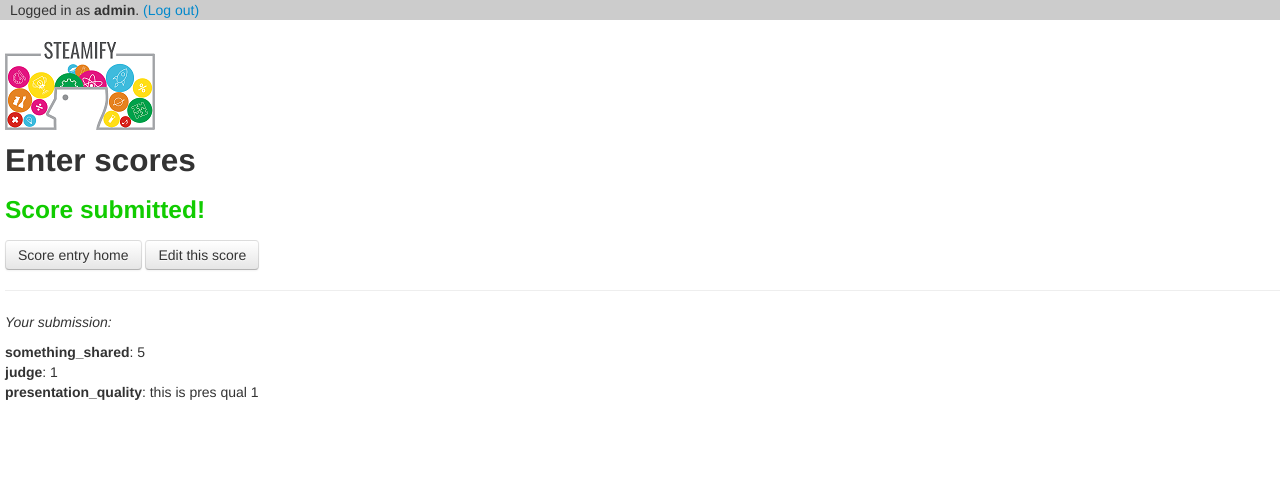
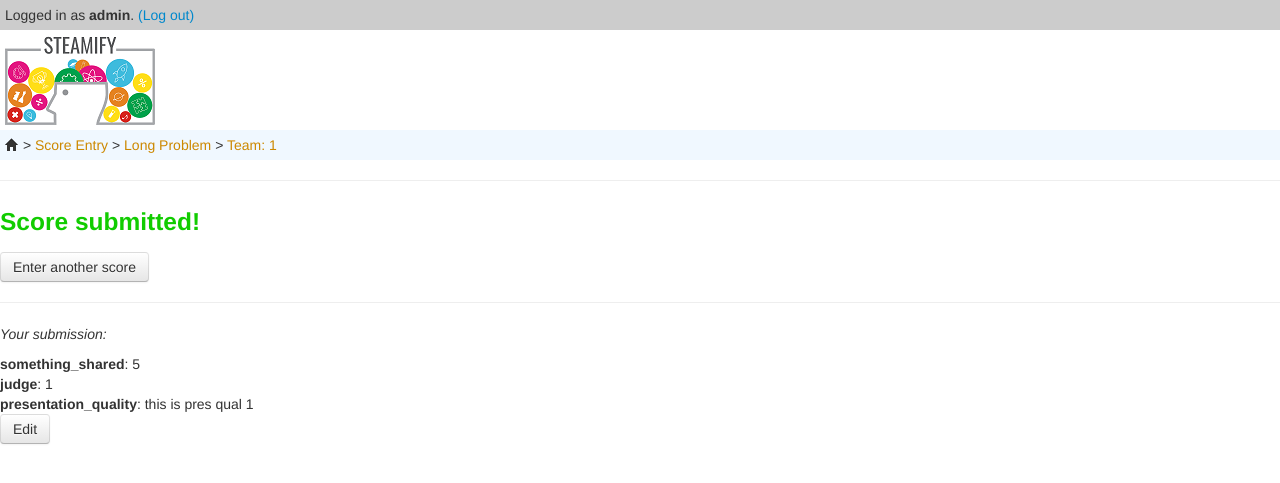
Before and after one commit to 7-factorial/steamify-scoring, a Django app: page /steamify/entry/1/M.EN/1/view/1 in a window 1280 px wide. Shown: the top 483 px of the page. Run offline with Django 3.2, Linux system fonts and the light colour scheme; a user stored in the database is signed in; data comes from the database, SQL or seed files in the repository.

Commit message:
redo breadcrumbs to make sense; misc html changes (mostly moving stuff around / aesthetic)

```diff
--- a/steamify/templates/steamify/base.html
+++ b/steamify/templates/steamify/base.html
@@ -7,18 +7,18 @@
     <title>Steamify Score Entry</title>
     <link href="{% static 'steamify/js/jquery-ui-1.12.1.custom/jquery-ui.css' %}" rel="stylesheet">
     <link href="{% static 'steamify/css/bootstrap.css' %}" rel="stylesheet">
+    <link href="{% static 'steamify/css/steamify.css' %}" rel="stylesheet">
 </head>
 <body>
     {% if user.is_authenticated %}
-        <div style="background-color: #ccc; padding-left:10px;">
+        <div class="steamify-login-state">
             Logged in as <b>{{ user }}</b>.
             <a href="{% url 'logout' %}">(Log out)</a>
         </div>
     {% endif %}
-    <br/>
-    <div style="padding-left: 5px;">
-    <img src="{% static "steamify/img/steamify-logo.png" %}" alt="Image: Steamify Logo">
+
+    <img class="steamify-logo" src="{% static "steamify/img/steamify-logo.png" %}" alt="Image: Steamify Logo">
+
     {% block content %}{% endblock %}
-    </div>
 </body>
 </html>
--- a/steamify/templates/steamify/genericdetail.html
+++ b/steamify/templates/steamify/genericdetail.html
@@ -1,11 +1,29 @@
 {% extends "steamify/base.html" %}
 
 {% block content %}
-  <h2>Enter scores</h2>
+  <p class="steamify-breadcrumb">
+      <a href="{% url 'steamify:steamifyhome' %}"><i class="icon-home"></i> </a>
+      &gt;
+      <a href="{% url 'steamify:entryhome' %}">Score Entry</a>
+      &gt;
+      <a href="{% url 'steamify:pickteamname' view.kwargs.spontOrLong %}">
+          {% if view.kwargs.spontOrLong == "spont" %}
+              Spontaneous
+          {% else %}
+              Long Problem
+          {% endif %}
+      </a>
+      &gt;
+      <a href="{{ premade_edit_link }}">
+          Team: {{ view.kwargs.team_id_number }}
+      </a>
+
+  </p>
+
+  <hr/>
   <h3 style="color: #1c0">Score submitted!</h3>
   <p>
-      <a class="btn"  href="{% url 'steamify:entryhome' %}">Score entry home</a>
-      <a class="btn" href="{{ premade_edit_link }}">Edit this score</a>
+      <a class="btn" href="{% url 'steamify:pickteamname' view.kwargs.spontOrLong %}">Enter another score</a>
   </p>
   <hr />
   <p><em>Your submission:</em></p>
@@ -13,6 +31,7 @@
   {% for attrnam, attrvalu in serial_keys_vals.items %}
     <b>{{ attrnam }}</b>: {{ attrvalu }} <br />
   {% endfor %}
+  <a class="btn" href="{{ premade_edit_link }}">Edit</a>
   </p>
 
 
--- a/steamify/templates/steamify/steamifyhome.html
+++ b/steamify/templates/steamify/steamifyhome.html
@@ -1,7 +1,10 @@
 {% extends "steamify/base.html" %}
 
 {% block content %}
-    <br/><br/>
+    <p class="steamify-breadcrumb">
+        <a href="{% url 'steamify:steamifyhome' %}"><i class="icon-home"></i> </a>
+    </p>
+    <hr />
     <a href="{% url 'steamify:entryhome' %}">Enter scores</a> <br/><br/>
     <em>maybe we'll add more links here</em>
 {% endblock %}
```
Also changed, not shown: steamify/templates/steamify/entryhome.html (+16 -5 lines), steamify/templates/steamify/generic_score_form.html (+21 -10 lines), steamify/templates/steamify/pickteamname.html (+16 -3 lines).
